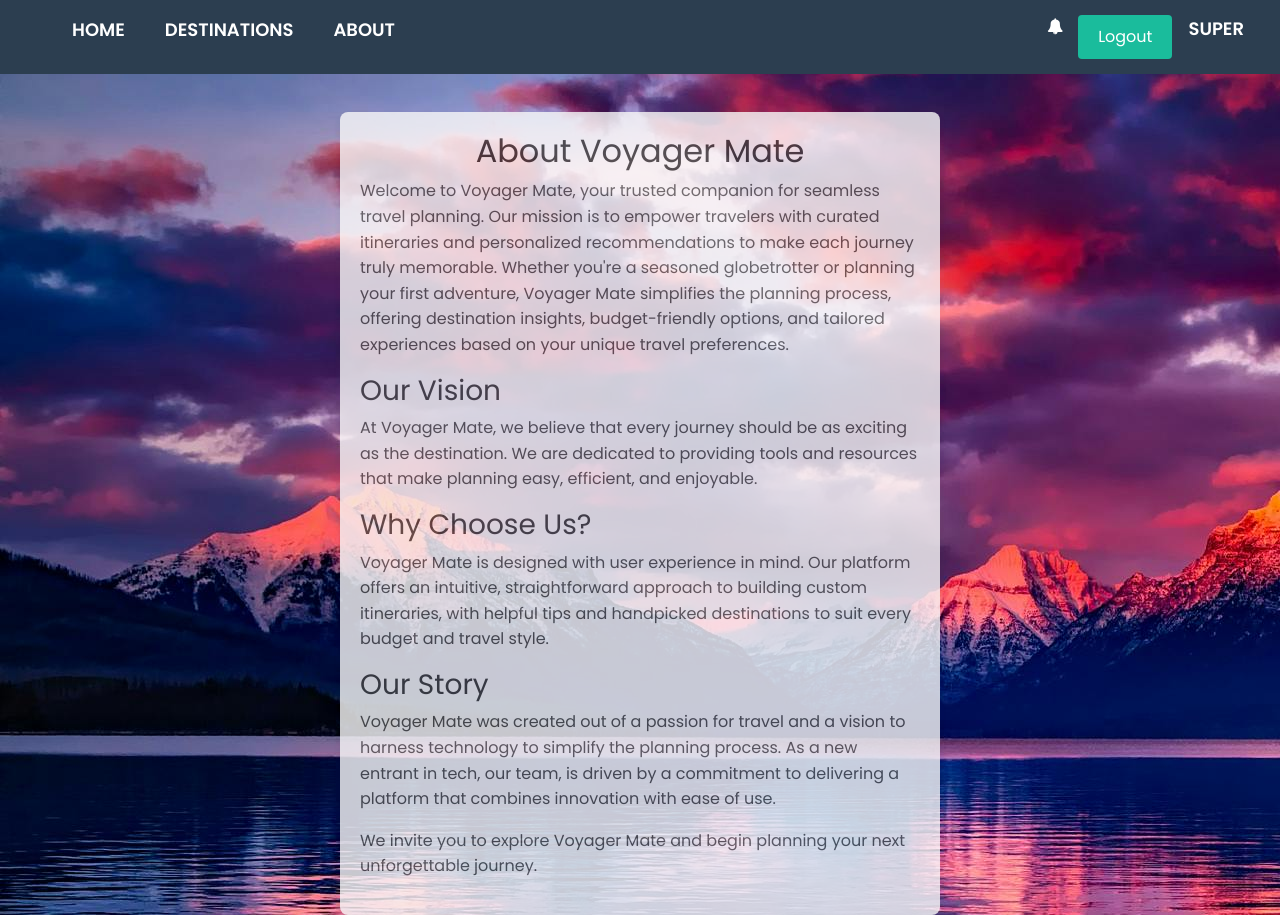
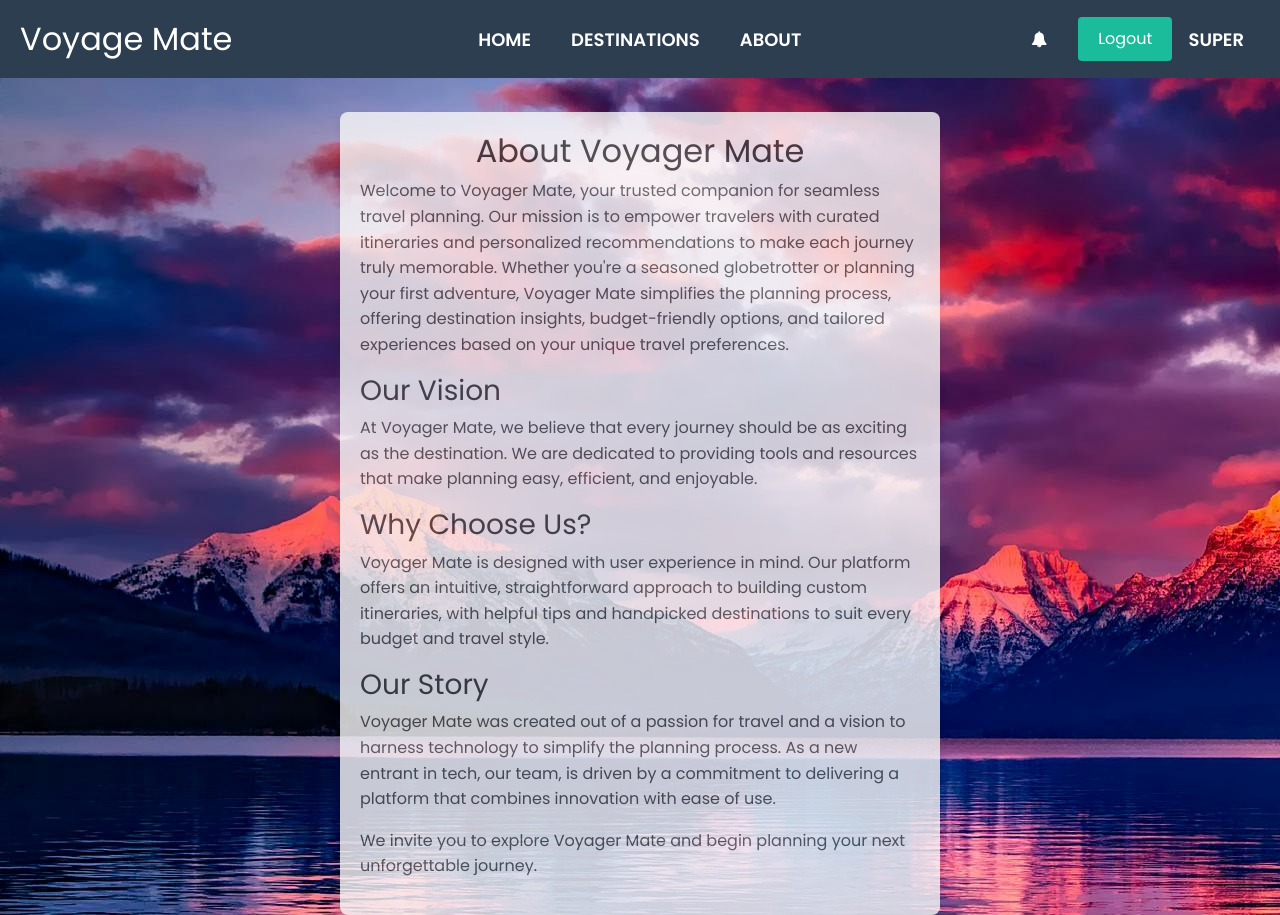
Before and after one commit to Amjuks/Byte-Force_WebDev, a Django app: page /voyage_mate/about/ in a window 1280 px wide. Run offline with Django 5.2, Linux system fonts and the light colour scheme; a user stored in the database is signed in.

Commit message:
nav brand

```diff
--- a/byte_force/voyage_mate/static/voyage_mate/index.css
+++ b/byte_force/voyage_mate/static/voyage_mate/index.css
@@ -32,6 +32,7 @@
     display: flex;
     justify-content: flex-start;
     list-style: none;
+    margin: 0;
   }
 
   nav ul li {
@@ -40,6 +41,8 @@
 
   nav ul li a,
   .nav-link {
+    display: flex;
+    align-items: center;
     color: white;
     font-size: 18px;
     font-weight: 600;
@@ -199,8 +202,16 @@
     text-decoration: underline;
   }
 
+  .nav-brand {
+    color: white;
+    font-size: 2rem;
+  }
+
   .bell-icon {
+    display: flex;
+    align-items: center;
     color: white;
+    padding: 0 1rem;
    }
 
 .reviews-container {
--- a/byte_force/voyage_mate/templates/voyage_mate/base.html
+++ b/byte_force/voyage_mate/templates/voyage_mate/base.html
@@ -21,6 +21,9 @@
 
     <!-- Navbar -->
     <nav>
+        <div class="nav-brand">
+            Voyage Mate
+        </div>
         <ul>
             <li><a href="{% url 'voyage_mate:index' %}">Home</a></li>
             <li><a href="{% url 'voyage_mate:index' %}#destinations">Destinations</a></li>
```
Also changed, not shown: byte_force/db.sqlite3.
